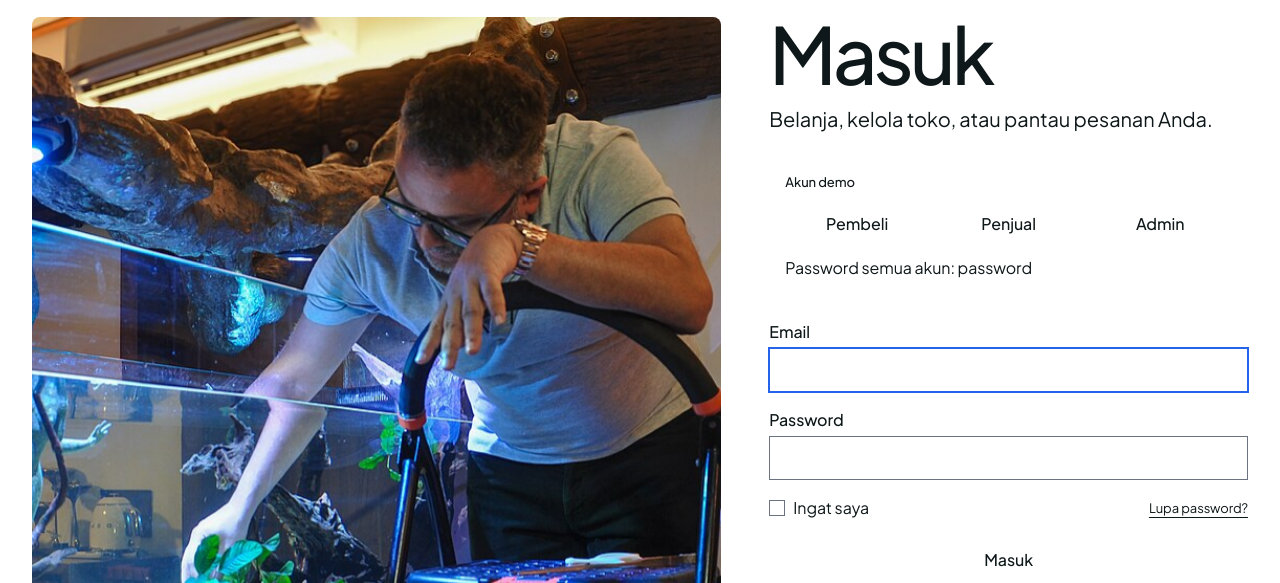
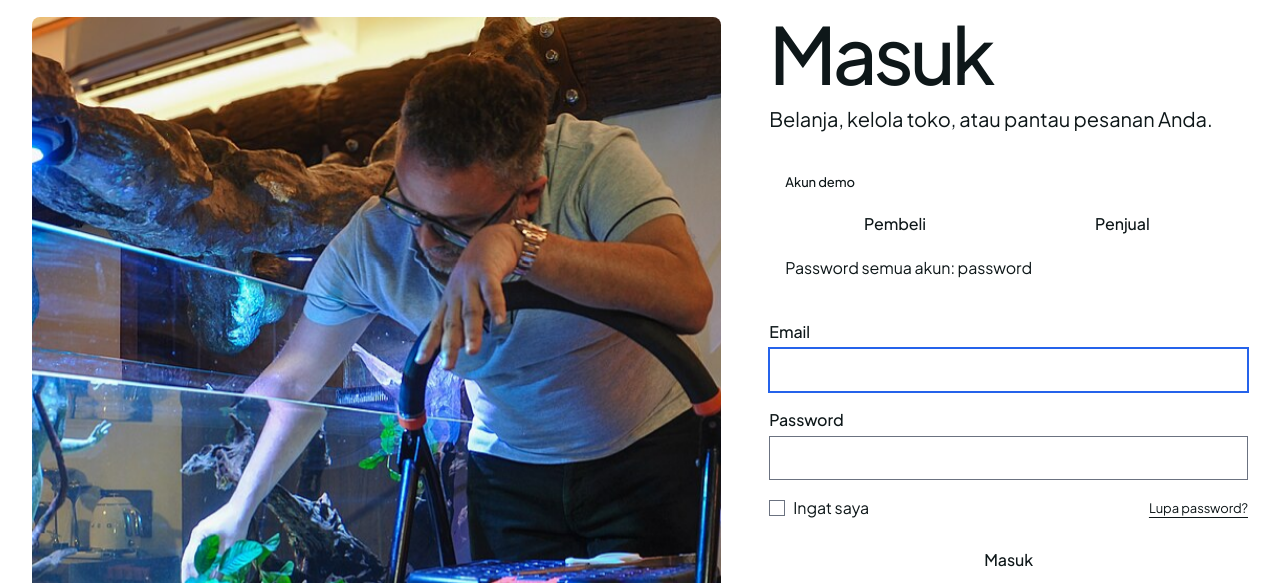
Before and after one commit to AdhaRafi/Dunia-ikan, a Laravel app: page /login in a window 1280 px wide. Shown: the part 95-678 px from the top of the page. Run offline with Laravel 12, Linux system fonts and the light colour scheme; data comes from the database, SQL or seed files in the repository; style sheets or scripts are compiled from the project's sources; some libraries are stand-ins or nearby versions.

Commit message:
fix(admin): separate admin from storefront, remove admin from demo accounts and navbar dropdown

```diff
--- a/resources/js/Components/TopHeader.jsx
+++ b/resources/js/Components/TopHeader.jsx
@@ -199,21 +199,6 @@ export default function TopHeader({ onOpenMobileSidebar, onOpenChat }) {
                                         </div>
                                     )}
 
-                                    {user.role === 'admin' && (
-                                        <div className="border-t border-[#1E80A0]/10 dark:border-neutral-800 my-1 pt-1">
-                                            <span className="px-4 text-[10px] font-bold text-[#1E80A0] dark:text-[#4AB8BD] uppercase tracking-wider block mb-1">
-                                                Admin
-                                            </span>
-                                            <a
-                                                href="/admin"
-                                                className="flex items-center gap-2 px-4 py-1.5 hover:bg-[#f3f2ff] dark:hover:bg-neutral-800 text-[#001454] dark:text-neutral-200 transition font-medium"
-                                            >
-                                                <ShieldCheck className="w-3.5 h-3.5 text-[#0684E5]" />
-                                                <span>Panel Admin (Filament)</span>
-                                            </a>
-                                        </div>
-                                    )}
-
                                     <div className="border-t border-[#1E80A0]/10 dark:border-neutral-800 mt-1 pt-1">
                                         <Link
                                             href="/logout"
--- a/resources/js/Pages/Auth/Login.jsx
+++ b/resources/js/Pages/Auth/Login.jsx
@@ -36,7 +36,7 @@ export default function Login({ status, canResetPassword }) {
 
             <div className="mt-6 bg-bone p-4">
                 <p className="text-[13px] font-medium">Akun demo</p>
-                <div className="mt-3 grid grid-cols-3 gap-2">
+                <div className="mt-3 grid grid-cols-2 gap-2">
                     <button
                         type="button"
                         onClick={() => fillDemo('pembeli@duniaikan.test')}
@@ -50,13 +50,6 @@ export default function Login({ status, canResetPassword }) {
                         className="press bg-surface py-2 text-[16px] font-medium hover:bg-field3"
                     >
                         Penjual
-                    </button>
-                    <button
-                        type="button"
-                        onClick={() => fillDemo('admin@duniaikan.test')}
-                        className="press bg-surface py-2 text-[16px] font-medium hover:bg-field3"
-                    >
-                        Admin
                     </button>
                 </div>
                 <p className="mt-3 text-[16px] text-muted">
--- a/routes/web.php
+++ b/routes/web.php
@@ -21,6 +21,7 @@ use App\Http\Controllers\Seller\StoreProfileController as SellerStoreProfileCont
 use App\Http\Controllers\StoreController;
 use Illuminate\Http\Request;
 use Illuminate\Support\Facades\Route;
+use Inertia\Inertia;
 
 /*
 |--------------------------------------------------------------------------
@@ -50,7 +51,7 @@ Route::middleware('auth')->group(function () {
     Route::get('/dashboard', function (Request $request) {
         $user = $request->user();
         if ($user->isAdmin()) {
-            return redirect('/admin');
+            return Inertia::location(url('/admin'));
         }
         if ($user->isSeller()) {
             return redirect()->route('seller.products.index');
```
Also changed, not shown: resources/js/Components/Navbar.jsx (+0 -14 lines).
